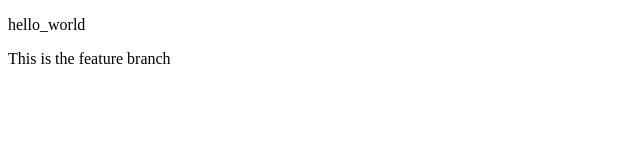
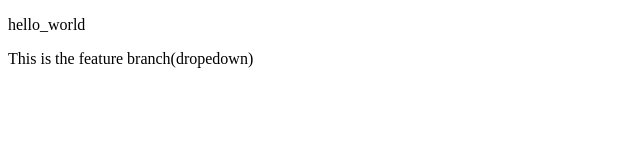
Before and after one commit to naresh-kumar08/Repository, a plain HTML site: page index.html in a window 1280 px wide. Shown: the full height of the page, 0-640 px from the left. Drawn offline with Linux system fonts and the light colour scheme.

Commit message:
add dropedown

```diff
--- a/index.html
+++ b/index.html
@@ -7,6 +7,6 @@
 </head>
 <body>
     <p>hello_world</p>
-    <p>This is the feature branch</p>
+    <p>This is the feature branch(dropedown)</p>
 </body>
 </html>
```
